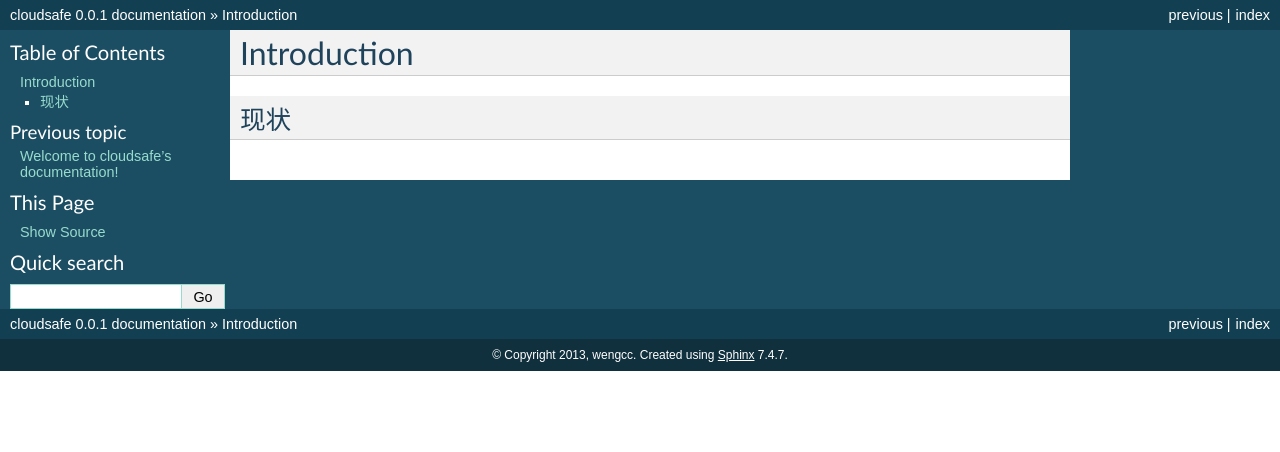
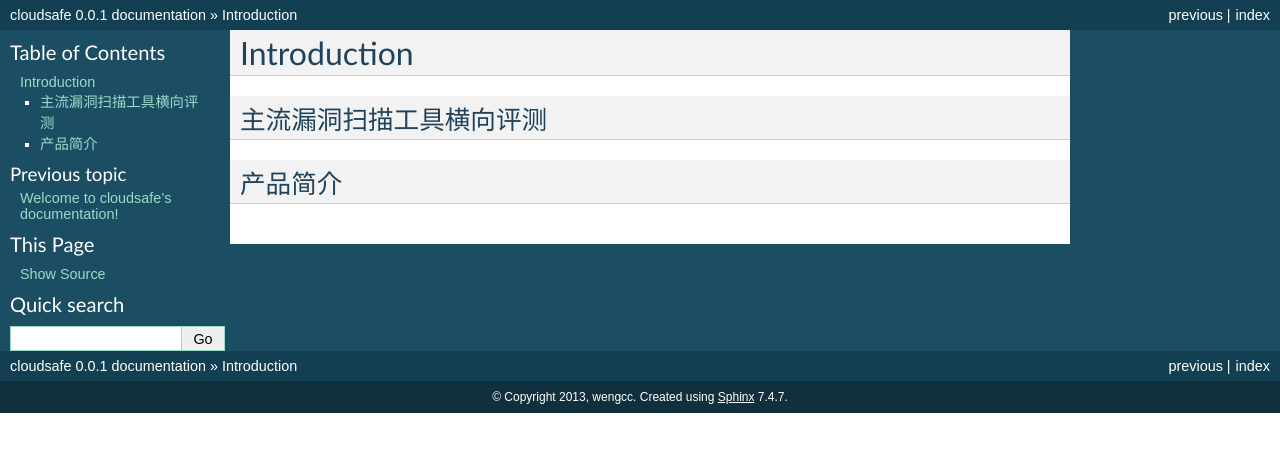
Before and after one commit to waytai/cloudsafe, a Sphinx documentation site: the page built from docs/source/tutorial.rst, in a window 1280 px wide. Shown: the top 452 px of the page. Built offline with Sphinx 7.4.7, drawn with Linux system fonts in a browser that asks for light colours.

Commit message:
modify docs

```diff
--- a/docs/source/tutorial.rst
+++ b/docs/source/tutorial.rst
@@ -5,5 +5,8 @@
 Introduction
 ================
 
-现状
+主流漏洞扫描工具横向评测
 ================
+
+产品简介
+===============
```
Also changed, not shown: 2 other files.
